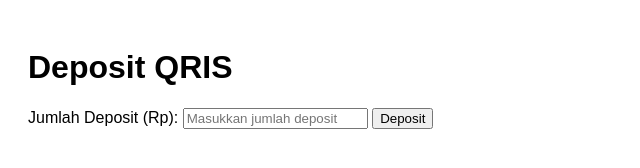
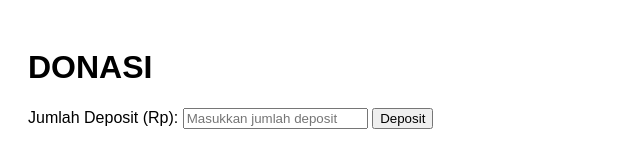
Before and after one commit to RerezzOfficial/gabut, a website: page public/index.html in a window 1280 px wide. Shown: the whole page, without its empty margins (0-640 px from the left). Drawn offline with Linux system fonts and the light colour scheme.

Commit message:
Update index.html

```diff
--- a/public/index.html
+++ b/public/index.html
@@ -51,7 +51,7 @@
     </style>
 </head>
 <body>
-    <h1>Deposit QRIS</h1>
+    <h1>DONASI</h1>
     <label for="amount">Jumlah Deposit (Rp): </label>
     <input type="number" id="amount" min="1" placeholder="Masukkan jumlah deposit">
     <button id="depositBtn">Deposit</button>
```
